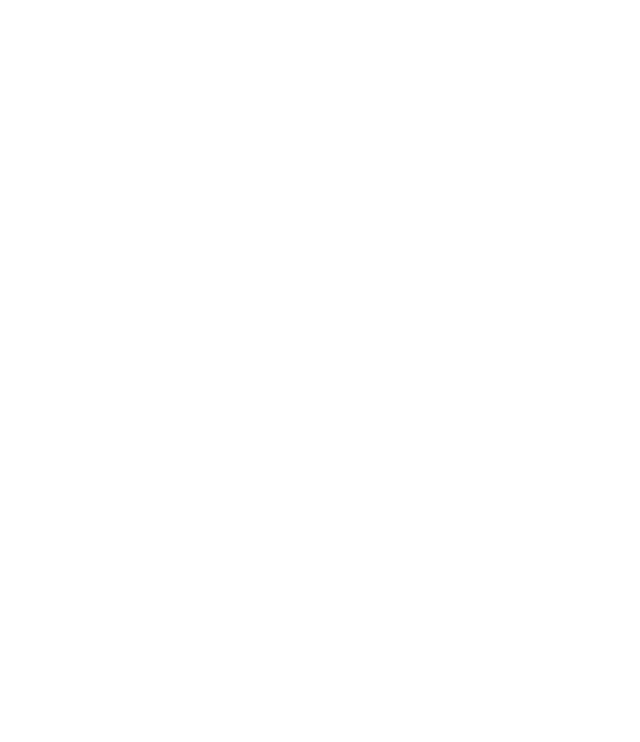
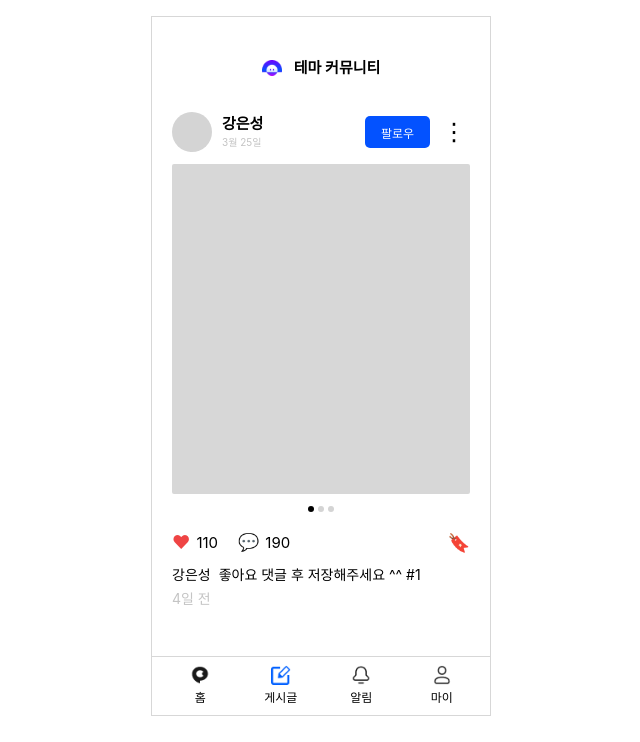
Before and after one commit to kakao-theme-maker/Web-frontend, a React (Vite) app: page /community/1 in a window 1280 px wide. Before the commit this address had no page. Shown: the top 742 px of the page, without its empty margins (319-959 px from the left). Built offline with nearby package versions, Linux system fonts and the light colour scheme; a web font is replaced by a local one.

Commit message:
feat(community): 테마 커뮤니티 상세 페이지 추가 (#12) - src/pages/community/CommunityDetail.tsx 추가 - src/routes/AppRoutes.tsx 라우트 추가 - 아이콘은 추후 추가 예정 [(#14)에서 작업하는 내용 보고 추가]

```diff
--- a/src/components/community/CommunityPostGridItem.tsx
+++ b/src/components/community/CommunityPostGridItem.tsx
@@ -3,11 +3,26 @@
  * @param item 게시글 아이템
  */
 import type { ICommunityPostItme } from "../../types/community/post";
+import { Link } from "react-router-dom";
 
 interface ICommunityPostGridItemProps {
   item: ICommunityPostItme;
 }
 
 export default function CommunityPostGridItem({ item }: ICommunityPostGridItemProps) {
-  return <div className="h-[120px] rounded-[2px] bg-secondary-100" />;
+  return (
+    <Link
+      to={`/community/${item.boardId}`}
+      className="block h-[120px] overflow-hidden rounded-[2px] bg-secondary-100"
+      aria-label={`${item.title} 상세 페이지로 이동`}
+    >
+      {item.previewImageUrl ? (
+        <img src={item.previewImageUrl} alt={item.title} className="h-full w-full object-cover" />
+      ) : (
+        <div className="flex h-full w-full items-center justify-center text-[12px] text-secondary-400">
+          미리보기
+        </div>
+      )}
+    </Link>
+  );
 }
--- a/src/layouts/MobileLayout.tsx
+++ b/src/layouts/MobileLayout.tsx
@@ -7,11 +7,12 @@ export default function MobileLayout() {
   const isHome: boolean = pathname === "/"
   const isCommunity: boolean = pathname.startsWith("/community")
   const hasHeader: boolean = isHome || isCommunity
+  const headerTitle: string = isCommunity ? "테마 커뮤니티" : "고정 헤더"
 
   return (
     <div className="flex min-h-screen items-start justify-center bg-white py-4">
       <div className="relative flex h-[700px] w-[340px] flex-col overflow-hidden border border-secondary-200">
-        {hasHeader && <MobileHeader title="고정 헤더" />}
+        {hasHeader && <MobileHeader title={headerTitle} />}
 
         <div className="scrollbar-hidden flex-1 overflow-y-auto pb-16">
           <Outlet />
--- a/src/pages/community/Community.tsx
+++ b/src/pages/community/Community.tsx
@@ -2,7 +2,15 @@ import CommunityPostGridItem from "../../components/community/CommunityPostGridI
 import type { ICommunityPostItme } from "../../types/community/post";
 import Text from "../../components/common/Text";
 
-const postPlaceholders = Array.from({ length: 12 }) as ICommunityPostItme[];
+const postPlaceholders: ICommunityPostItme[] = Array.from({ length: 12 }, (_, index) => ({
+  boardId: index + 1,
+  themeComponentId: 1000 + index,
+  title: `테마 미리보기 ${index + 1}`,
+  previewImageUrl: "",
+  userEmail: "test@theme.com",
+  createdAt: "2026-03-04",
+  prefers: 0,
+}));
 
 export default function Community() {
   return (
--- /dev/null
+++ b/src/pages/community/CommunityDetail.tsx
@@ -0,0 +1,83 @@
+import { useState } from "react";
+import { useParams } from "react-router-dom";
+import Text from "../../components/common/Text";
+
+export default function CommunityDetail() {
+  const { boardId } = useParams();
+  const [isMenuOpen, setIsMenuOpen] = useState(false);
+
+  return (
+    <main className="px-5 pt-8">
+      <section className="flex items-center justify-between">
+        <div className="flex items-center gap-2.5">
+          <div className="h-10 w-10 rounded-full bg-secondary-300" />
+          <div className="flex flex-col">
+            <Text variant="BOLD_15">강은성</Text>
+            <Text variant="REGULAR_10" className="text-secondary-400">
+              3월 25일
+            </Text>
+          </div>
+        </div>
+
+        <div className="relative flex items-center gap-2">
+          <button className="rounded-[5px] bg-primary px-4 py-1 text-white">
+            <Text variant="MEDIUM_12">팔로우</Text>
+          </button>
+          <button
+            className="flex h-8 w-8 items-center justify-center rounded-full"
+            onClick={() => setIsMenuOpen((prev) => !prev)}
+            aria-label="더보기 메뉴"
+          >
+            <span className="text-2xl leading-none">⋮</span>
+          </button>
+
+          {isMenuOpen && (
+            <div className="absolute right-0 top-10 z-20 w-[112px] overflow-hidden rounded-md border border-secondary-200 bg-white shadow-md">
+              <button className="w-full px-3 py-2 text-left hover:bg-secondary-50">
+                <Text variant="MEDIUM_12">테마 다운로드</Text>
+              </button>
+              <button className="w-full border-t border-secondary-100 px-3 py-2 text-left hover:bg-secondary-50">
+                <Text variant="MEDIUM_12">공유하기</Text>
+              </button>
+            </div>
+          )}
+        </div>
+      </section>
+
+      <section className="mt-3">
+        <div className="h-[330px] w-full rounded-[2px] bg-secondary-200" />
+        <div className="mt-3 flex items-center justify-center gap-1">
+          <span className="h-1.5 w-1.5 rounded-full bg-black" />
+          <span className="h-1.5 w-1.5 rounded-full bg-secondary-300" />
+          <span className="h-1.5 w-1.5 rounded-full bg-secondary-300" />
+        </div>
+      </section>
+
+      <section className="mt-5">
+        <div className="flex items-center justify-between">
+          <div className="flex items-center gap-5">
+            <div className="flex items-center gap-1.5">
+              <span className="text-[18px] leading-none text-red-500">❤</span>
+              <Text variant="REGULAR_15">110</Text>
+            </div>
+            <div className="flex items-center gap-1.5">
+              <span className="text-[17px] leading-none">💬</span>
+              <Text variant="REGULAR_15">190</Text>
+            </div>
+          </div>
+          <span className="text-[18px] leading-none text-primary">🔖</span>
+        </div>
+
+        <div className="mt-2">
+          <Text variant="MEDIUM_14" className="mr-2">
+            강은성
+          </Text>
+          <Text variant="REGULAR_14">좋아요 댓글 후 저장해주세요 ^^ #{boardId}</Text>
+        </div>
+        <Text variant="REGULAR_14" className="mt-1 text-secondary-400">
+          4일 전
+        </Text>
+      </section>
+    </main>
+  );
+}
--- a/src/routes/AppRoutes.tsx
+++ b/src/routes/AppRoutes.tsx
@@ -1,6 +1,7 @@
 import { Route, Routes } from "react-router-dom";
 import App from "../App.tsx";
 import Community from "../pages/community/Community.tsx";
+import CommunityDetail from "../pages/community/CommunityDetail.tsx";
 import MobileLayout from "../layouts/MobileLayout.tsx";
 
 export default function AppRoutes() {
@@ -9,6 +10,7 @@ export default function AppRoutes() {
       <Route element={<MobileLayout />}>
         <Route path="/" element={<App />} />
         <Route path="/community" element={<Community />} />
+        <Route path="/community/:boardId" element={<CommunityDetail />} />
       </Route>
     </Routes>
   );
```
